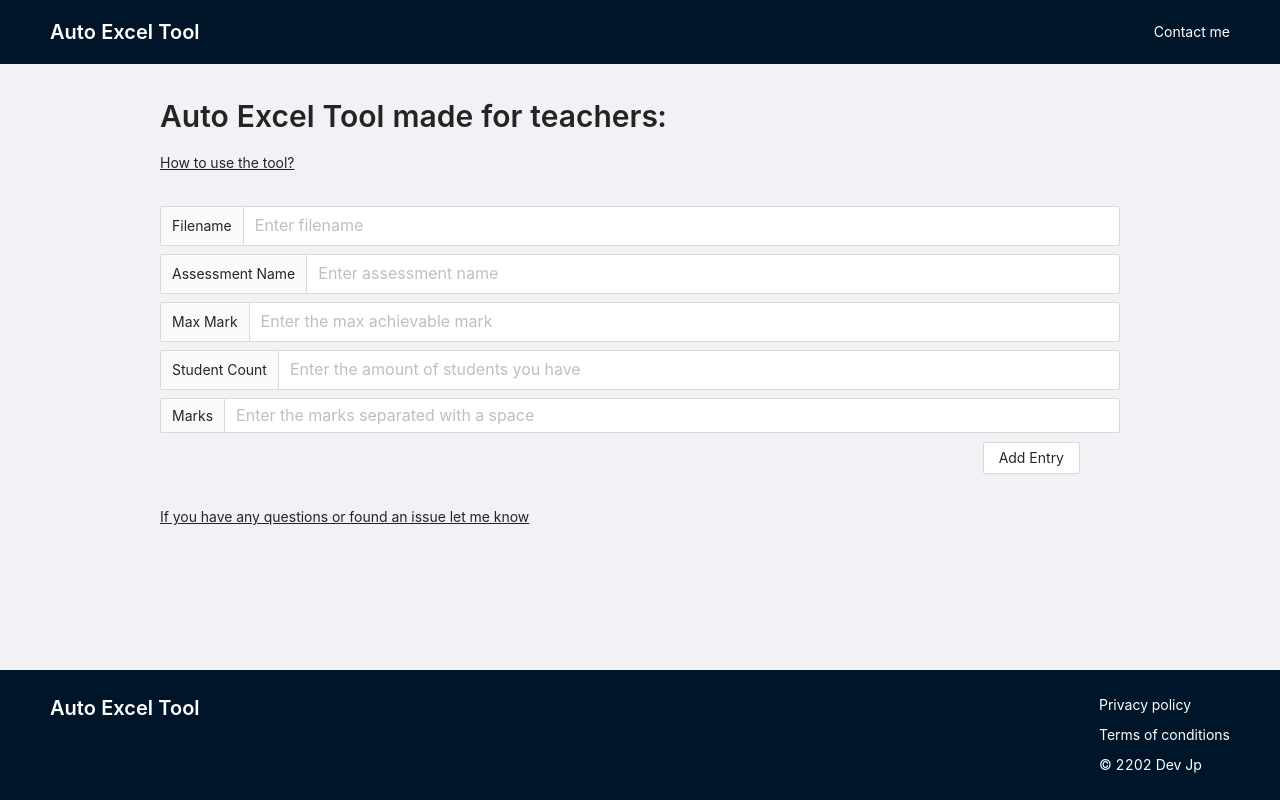
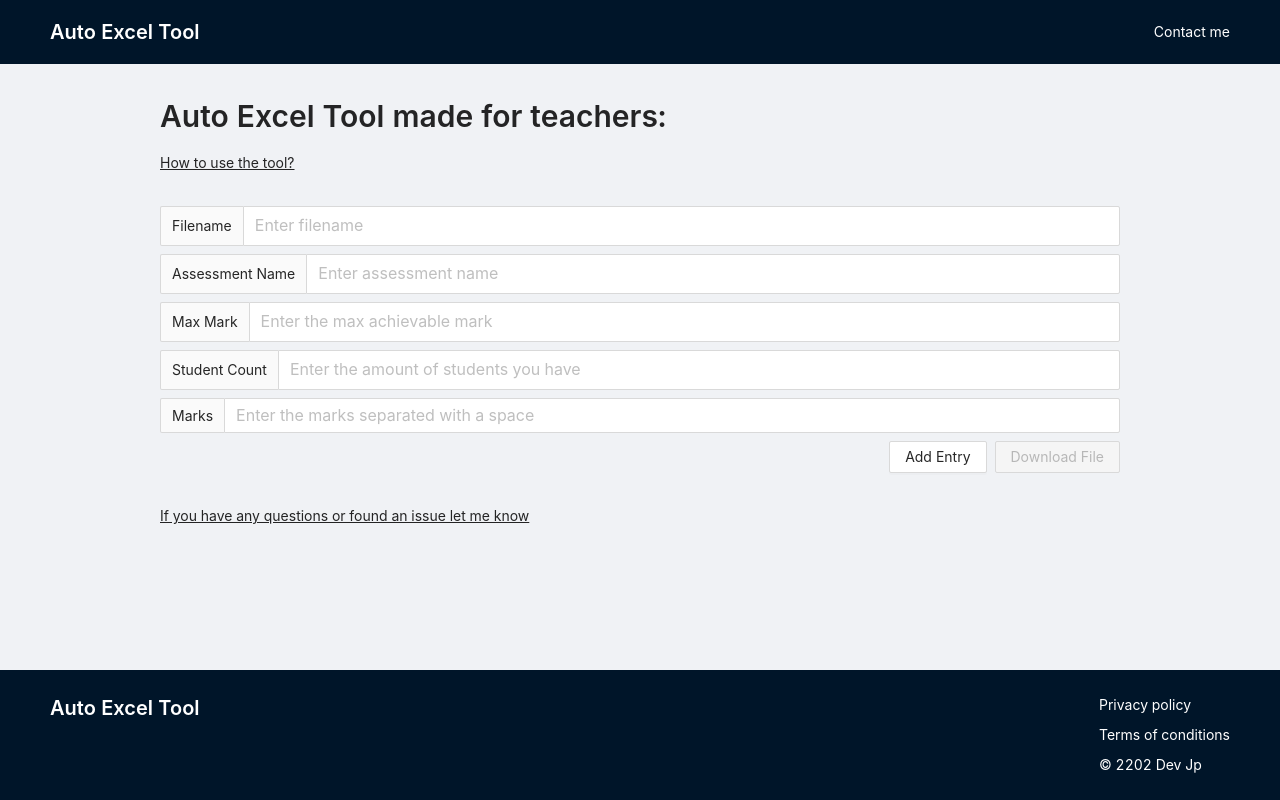
Before and after one commit to JpJonker/auto_marks_analysis, a React (Vite) app: page / in a window 1280 px wide. Built offline with nearby package versions, Linux system fonts and the light colour scheme.

Commit message:
change values of download file btn

```diff
--- a/src/containers/Tools/AutoExcelTool/AutoExcelTool.tsx
+++ b/src/containers/Tools/AutoExcelTool/AutoExcelTool.tsx
@@ -285,8 +285,9 @@ const AutoExcelTool = () => {
                 type='primary'
                 onClick={createSheet}
                 disabled={entryNotEmpty === true ? false : true}
-                value='Download File'
-              />
+              >
+                Download File
+              </Button>
             </Space>
           </Row>
         </Space>
```
